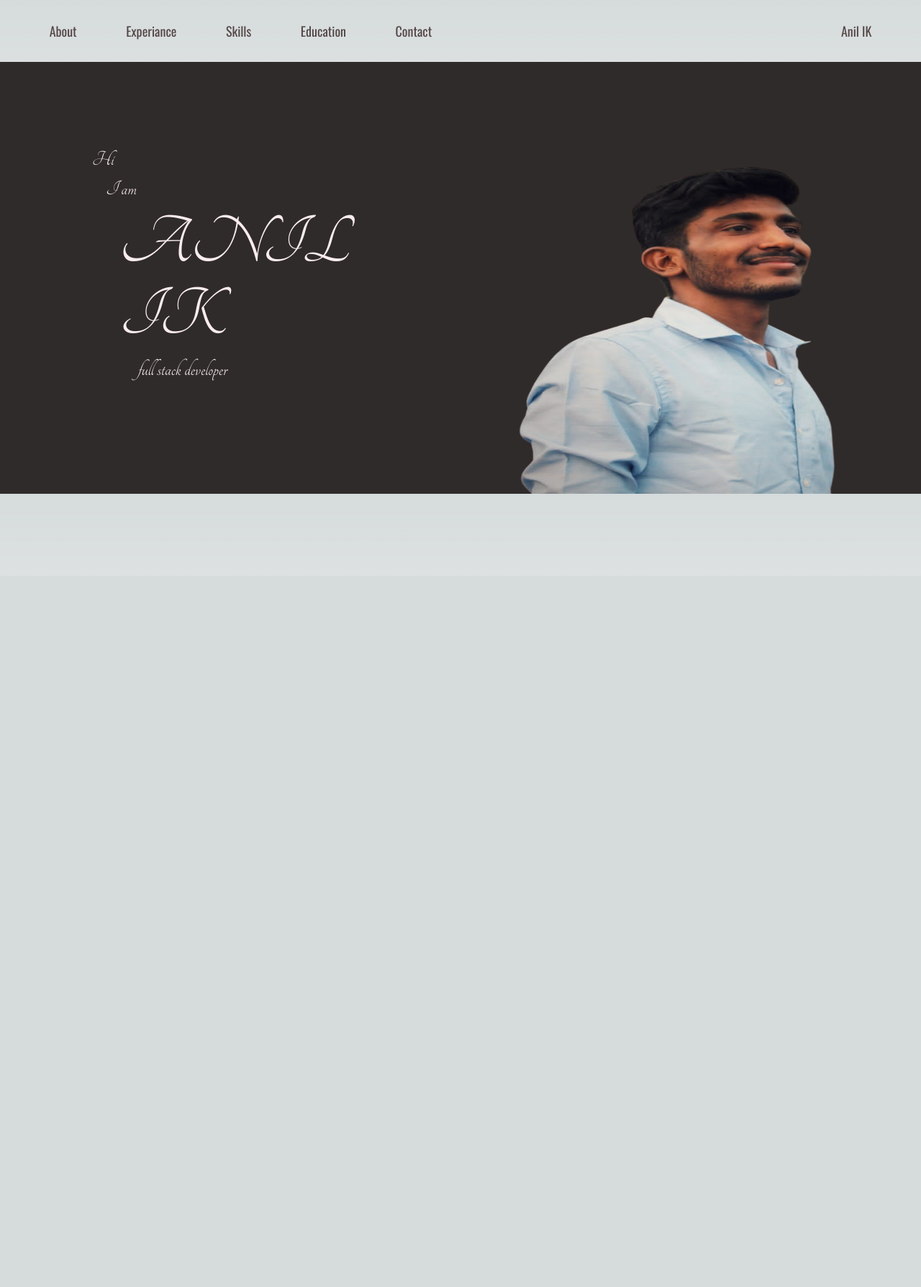
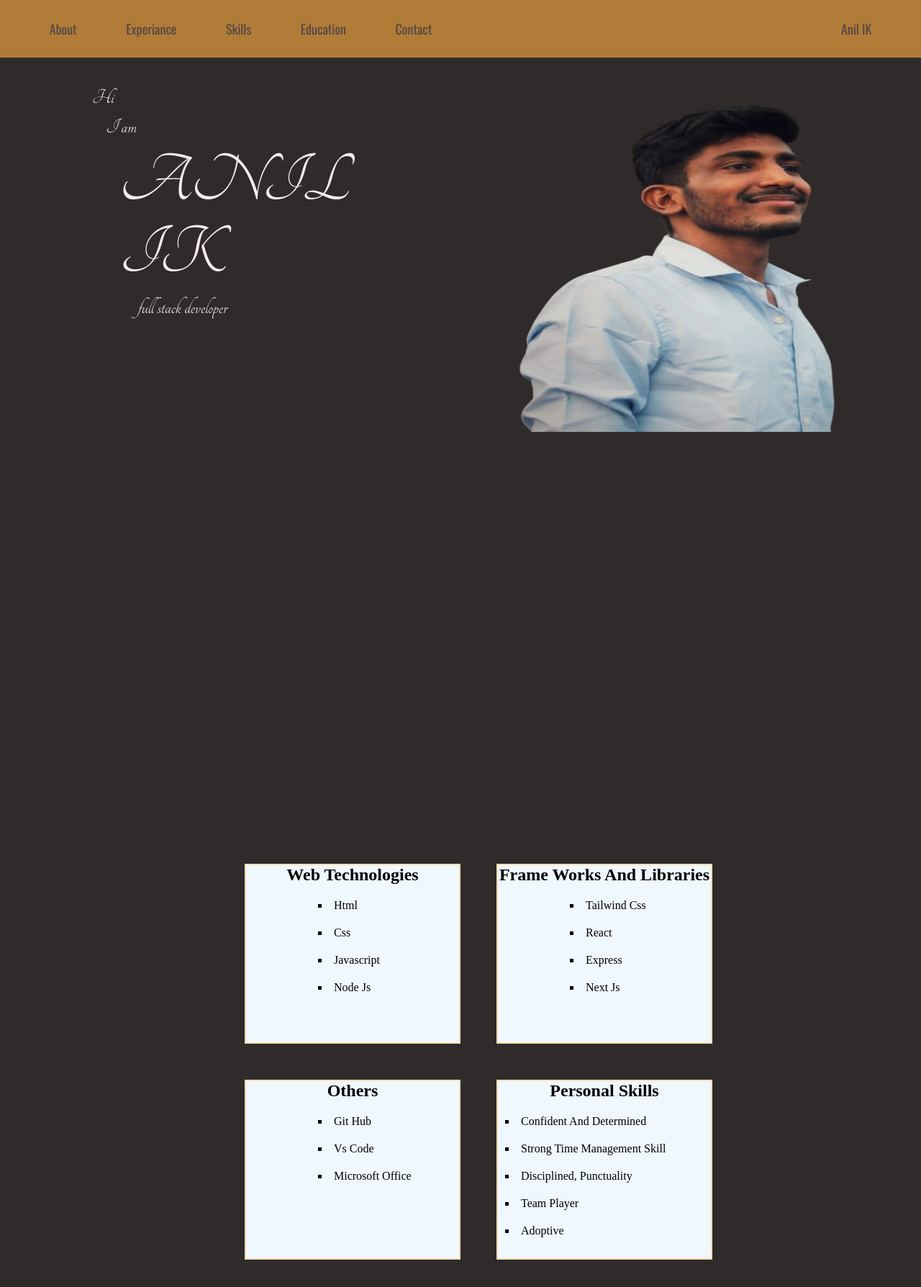
Before and after one commit to anilikarikatti/Portpolio, a Next.js app: page / in a window 1280 px wide. Shown: the top 1788 px of the page at 72% size. Before the commit the page ends 800 px from the top, so only its background shows below. Built offline with nearby package versions, Linux system fonts and the light colour scheme; a web font is replaced by a local one.

Commit message:
skills completed 2022 last commit good by 2022

```diff
--- a/pages/_app.js
+++ b/pages/_app.js
@@ -1,5 +1,6 @@
 import '../styles/globals.css'
 import '../styles/additional.css'
+import '../styles/skills.css'
 
 export default function App({ Component, pageProps }) {
   return <Component {...pageProps} />
--- /dev/null
+++ b/pages/components/experiance.js
@@ -0,0 +1,23 @@
+
+
+
+
+export default function About(){
+    return(
+        <>
+
+        <div className='about' >
+            <div className='img'>
+
+
+
+            </div>
+            <div className=''>
+
+            </div>
+
+        </div>
+
+        </>
+    )
+}
--- /dev/null
+++ b/pages/components/home.js
@@ -0,0 +1,27 @@
+
+
+export default function Home(){
+    return(
+        <>
+
+        <div className='about' >
+            <div className='img'>
+                <div className='margin-left-20 innerimg nameSizeother'>Hi</div>
+                <div className='margin-left-23 margin-top-10 nameSizeother'>I am </div>
+                <div className='margin-left-26 margin-top-10 nameSize '>
+                  <p>
+
+                    ANIL IK</p></div>
+                <div className='margin-left-30 margin-top-10 nameSizeother'>full stack developer</div>
+
+
+            </div>
+            <div className='img backimg'>
+
+            </div>
+
+        </div>
+
+        </>
+    )
+}
--- /dev/null
+++ b/pages/components/skills.js
@@ -0,0 +1,82 @@
+
+export default function Skills(){
+
+    return(
+        <>
+            <div className="skills">
+                {/* <div className="boxes flex">
+                    <div className="boxes">
+                    <h2>
+                            web technologies
+                        </h2>
+                        <ul>
+                            <li>html</li>
+                            <li>css</li>
+                            <li>javascript</li>
+                            <li>node js</li>
+
+                        </ul>
+                    </div>
+                </div>
+                <div className="boxes">
+                    <div className="boxes"></div>
+
+                    </div> */}
+                    <div className="flex">
+                        <div className="boxes">
+                        <h2>
+                            web technologies
+                        </h2>
+
+                            <li>html</li>
+                            <li>css</li>
+                            <li>javascript</li>
+                            <li>node js</li>
+
+                        </div>
+                        <div className="boxes">
+                        <h2>
+                            frame works and libraries
+                        </h2>
+
+                            <li>tailwind css</li>
+                            <li>react</li>
+                            <li>express</li>
+                            <li>next js</li>
+
+                        </div>
+
+                    </div>
+                    <div className="flex margin-top-50">
+                        <div className="boxes">
+                        <h2>
+                            others
+                        </h2>
+
+                            <li>git hub</li>
+                            <li>vs code</li>
+                            <li>microsoft office</li>
+                            {/* <li></li> */}
+                        </div>
+                        <div className="boxes">
+                        <h2>
+                        Personal skills
+
+                        </h2>
+
+                            <li className="left">
+                            Confident and Determined</li>
+                            <li className="left">Strong time management skill</li>
+                            <li className="left">Disciplined, Punctuality</li>
+                            <li className="left">Team player</li>
+                            <li className="left">Adoptive</li>
+                        </div>
+
+                    </div>
+
+                </div>
+
+
+         </>
+    )
+}
--- a/pages/index.js
+++ b/pages/index.js
@@ -3,11 +3,15 @@ import Image from 'next/image'
 import { Inter } from '@next/font/google'
 import styles from '../styles/Home.module.css'
 // import additonal from '../styles/additional.css'
+import Home from './components/home'
+import About from './components/experiance'
+import Skills from './components/skills'
+
 
 
 const inter = Inter({ subsets: ['latin'] })
 
-export default function Home() {
+export default function Main() {
   return (
     <>
      <Head>
@@ -15,37 +19,18 @@ export default function Home() {
 
      </Head>
       <main >
-      <div className='headers'>
+        <div className='headers'>
           <div>About</div>
           <div>Experiance</div>
           <div>Skills</div>
           <div>Education</div>
           <div>Contact</div>
           <div className='lef'>Anil IK</div>
-
-
-
-
-
         </div>
-        <div className='about' >
-            <div className='img'>
-                <div className='margin-left-20 innerimg nameSizeother'>Hi</div>
-                <div className='margin-left-23 margin-top-10 nameSizeother'>I am </div>
-                <div className='margin-left-26 margin-top-10 nameSize '>
-                  <p>
-
-                    ANIL IK</p></div>
-                <div className='margin-left-30 margin-top-10 nameSizeother'>full stack developer</div>
-
-
-            </div>
-            <div className='img backimg'>
-
-            </div>
-
-        </div>
-      </main>
+          <Home/>
+          <About/>
+          <Skills/>
+        </main>
     </>
   )
 }
--- a/styles/additional.css
+++ b/styles/additional.css
@@ -2,17 +2,22 @@
 .headers{
     color:rgb(84, 70, 70);
     /* margin-left: 100px; */
-    margin-top: 30px;
+    /* margin-bottom: 40px; */
+    height: 80px;
     display: flex;
-    position: static;
+    position: fixed;
+    top:0px;
+    background-color: rgb(176, 124, 56);
     /* width: auto; */
     /* flex-basis: 30%; */
     width: 100%;
     align-content: flex-end;
     justify-content: space-evenly;
-    align-items: flex-start;
+    align-items: center;
     font-size: large;
     font-family: 'Oswald', sans-serif;
+    /* text-align: center;  */
+
 }
 
 .lef{
@@ -23,10 +28,10 @@
     display: flex;
     align-items: flex-start;
     height: 600px;
-    width: 100vw;
+    /* width: 100vw; */
     background-color: rgb(48, 43, 43);
     justify-content: flex-start;
-    margin-top: 30px;
+    /* margin-top: 30px;s */
 }
 
 .img{
@@ -72,3 +77,11 @@
     background-size: 800px 800px;
     background-repeat: no-repeat;
 }
+
+.home{
+    /* height:100vh;
+    width:100vw; */
+    /* margin-top: -30px; */
+    padding: 0px;
+    margin: 0px;
+}
--- /dev/null
+++ b/styles/skills.css
@@ -0,0 +1,52 @@
+
+
+.boxes{
+    height: 250px;
+    width: 300px;
+    background-color: aliceblue;
+    border:2px solid wheat;
+    /* margin-left: 250px; */
+    margin-left: 50px;
+    /* text-align: center; */
+}
+
+.flex   {
+    display: flex;
+    /* margin-top: 50px; */
+    /* margin-left: 500px; */
+    justify-content: center;
+}
+
+.margin-top-50{
+    margin-top: 50px;
+
+}
+
+
+.skills{
+    /* display: flex; */
+    align-items: flex-start;
+    height: 600px;
+    /* width: 100vw; */
+    background-color: rgb(48, 43, 43);
+    justify-content: flex-start;
+    /* margin-top: 30px;s */
+}
+
+li{
+    list-style:square;
+    margin-left: 100px;
+    margin-top: 20px;
+    text-transform: capitalize;
+
+}
+
+.left{
+    margin-left: 10px;
+}
+
+h2{
+    text-align: center;
+    text-transform: capitalize;
+
+}
```
